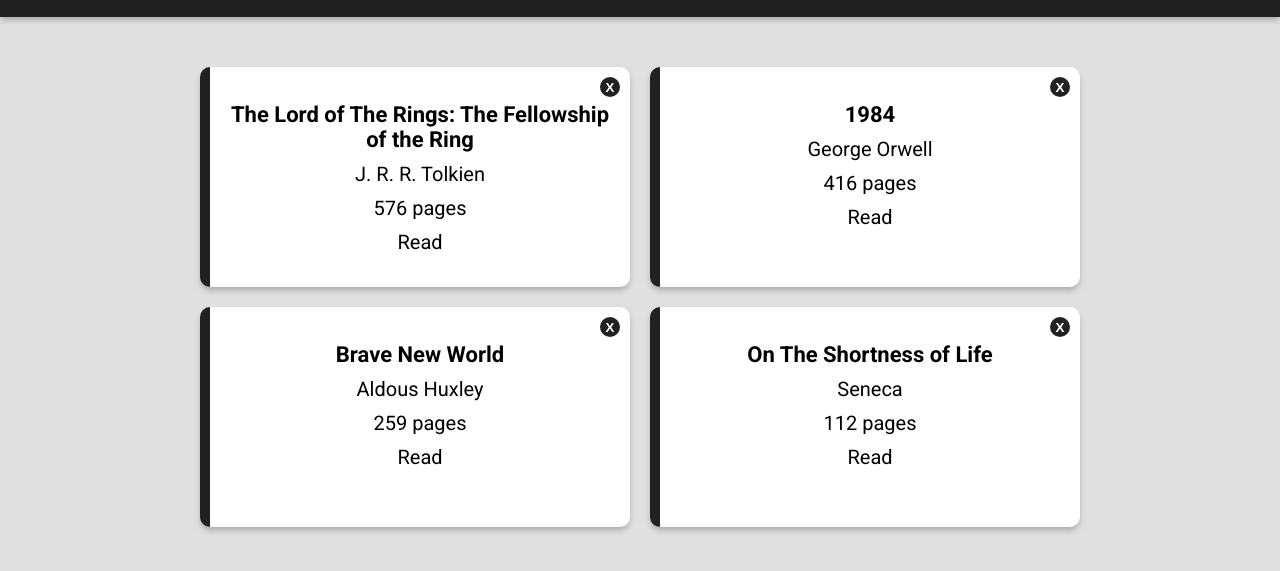
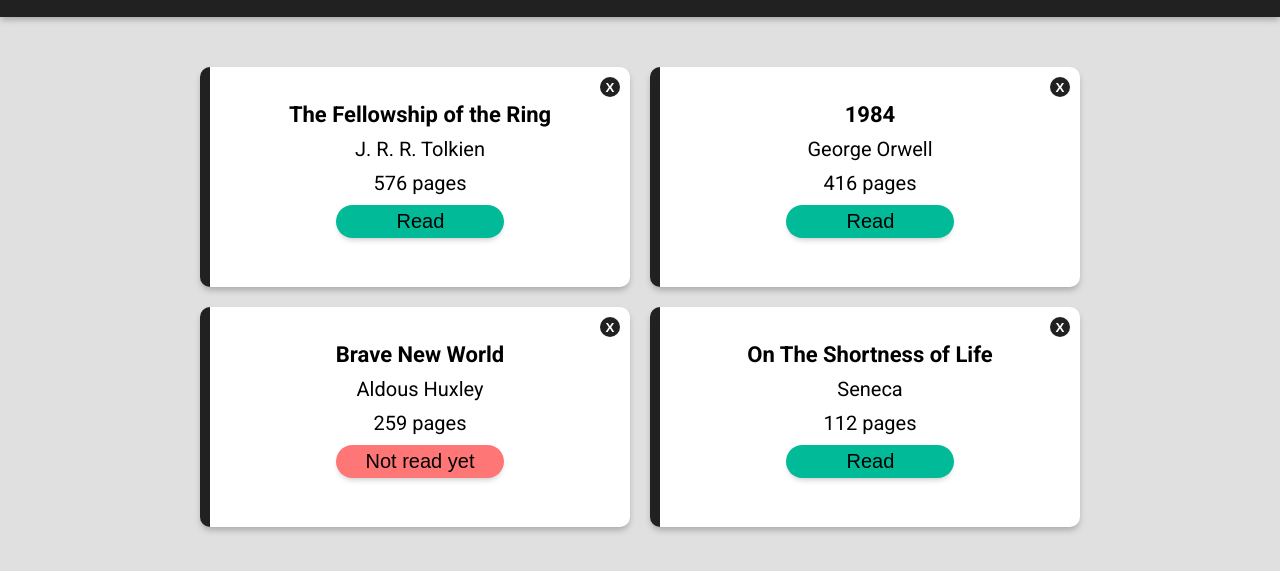
Before and after one commit to chrleal/Library, a plain HTML site: page index.html in a window 1280 px wide. Shown: the part 61-632 px from the top of the page. Drawn offline with Linux system fonts and the light colour scheme.

Commit message:
Add button to toggle between read and not yet read Update UI

```diff
--- a/script.js
+++ b/script.js
@@ -8,24 +8,29 @@ addBook.addEventListener('click', () => {
     const form = document.createElement('form');
     form.setAttribute("target", "dummyframe");
     document.body.insertBefore(form, div1);
+
     const h1 = document.createElement('h1');
     form.appendChild(h1);
     h1.textContent = "Add a new book";
+
     const divInput = document.createElement('div');
     form.appendChild(divInput);
     divInput.setAttribute('class', 'divInput');
+
     const title = document.createElement('input');
     divInput.appendChild(title);
     title.setAttribute('type', 'text');
     title.setAttribute('name', 'title');
     title.setAttribute('placeholder', 'Title');
     title.setAttribute('required', '');
+
     const author = document.createElement('input');
     divInput.appendChild(author);
     author.setAttribute('type', 'text');
     author.setAttribute('name', 'author');
     author.setAttribute('placeholder', 'Author');
     author.setAttribute('required', '');
+
     const pages = document.createElement('input');
     divInput.appendChild(pages);
     pages.setAttribute('type', 'number');
@@ -33,17 +38,21 @@ addBook.addEventListener('click', () => {
     pages.setAttribute('placeholder', 'Pages');
     pages.setAttribute('min', '0');
     pages.setAttribute('required', '');
+
     const divCheckbox = document.createElement('div');
     divCheckbox.setAttribute('class', 'divCheckbox');
     form.appendChild(divCheckbox)
+
     const readLabel = document.createElement('label');
     readLabel.setAttribute('for', 'read');
     readLabel.textContent = "Have you read this book?";
     divCheckbox.appendChild(readLabel);
+
     const read = document.createElement('input');
     read.setAttribute('type', 'checkbox');
     read.setAttribute('id', 'read');
     divCheckbox.appendChild(read);
+
     const submit = document.createElement('button')
     submit.setAttribute('class', 'submit')
     submit.textContent = "Submit";
@@ -68,17 +77,20 @@ addBook.addEventListener('click', () => {
     })
 });
 
-function Book(title, author, pages, read) {
+class Book {
+    constructor(title, author, pages, read, color) {
         this.title = title;
         this.author = author;
         this.pages = pages;
-    this.id = Math.floor(Math.random() * 1000)
+        this.id = Math.floor(Math.random() * 1000);
+        this.color = color;
         if (read.checked) {
             this.read = "Read";
         } else if (read == "read") {
             this.read = "Read";
         } else {
             this.read = "Not read yet";
+        }
     }
 }
 
@@ -92,11 +104,12 @@ function displayBook() {
     removeCard.forEach((card) => {
         card.remove();
     })
-    myLibrary.forEach((book) => {
+
+    myLibrary.forEach((book, index) => {
         const card = document.createElement('div');
         card.setAttribute('class', 'card');
-        // card.setAttribute('data-id', `${index}`)
         cardContainer.appendChild(card);
+
         const deleteCard = document.createElement('button')
         deleteCard.classList.add('deleteBtn')
         deleteCard.textContent = "X";
@@ -106,13 +119,36 @@ function displayBook() {
             cardContainer.removeChild(card);
         });
         card.appendChild(deleteCard);
-        cardContent = document.createElement('div');
+
+        const cardContent = document.createElement('div');
         cardContent.setAttribute('class', 'cardContent');
         card.appendChild(cardContent);
+
         const titleCard = document.createElement('h3');
         const authorCard = document.createElement('p');
         const pagesCard = document.createElement('p');
-        const readCard = document.createElement('p');
+        const readCard = document.createElement('button');
+        readCard.setAttribute('class', 'readBtn')
+        if (myLibrary[index].read == "Read") {
+            readCard.style.padding = '5px 61px';
+            readCard.style.backgroundColor = '#00BA98';
+        } else {
+            readCard.style.padding = '5px 30px';
+            readCard.style.backgroundColor = '#FF7676';
+        }
+        readCard.addEventListener('click', () => {
+            if (readCard.textContent == 'Read') {
+                readCard.style.padding = '5px 30px';
+                readCard.style.backgroundColor = '#FF7676';
+                readCard.textContent = 'Not read yet';
+                myLibrary[index].read = 'Not read yet';
+            } else {
+                readCard.style.padding = '5px 61px'
+                readCard.textContent = 'Read';
+                readCard.style.backgroundColor = '#00BA98';
+                myLibrary[index].read = 'Read';
+            }
+        })
         cardContent.appendChild(titleCard);
         cardContent.appendChild(authorCard);
         cardContent.appendChild(pagesCard);
@@ -125,13 +161,13 @@ function displayBook() {
     })
 }
 
-const book1 = new Book('The Lord of The Rings: The Fellowship of the Ring', 'J. R. R. Tolkien', 576, 'read')
+const book1 = new Book('The Fellowship of the Ring', 'J. R. R. Tolkien', 576, 'read')
 addBookToLibrary(book1)
 
 const book2 = new Book('1984', 'George Orwell', 416, 'read')
 addBookToLibrary(book2)
 
-const book3 = new Book('Brave New World', 'Aldous Huxley', 259, 'read')
+const book3 = new Book('Brave New World', 'Aldous Huxley', 259, '')
 addBookToLibrary(book3)
 
 const book4 = new Book('On The Shortness of Life', 'Seneca', 112, 'read')
--- a/style.css
+++ b/style.css
@@ -156,3 +156,14 @@ form h1{
     background-color: rgba(0,0,0,0.5);
     z-index: 1;
 }
+
+.readBtn {
+    padding: 5px 61px;
+    max-width: 168.95px;
+    max-height: 33px;
+    font-size: 20px;
+    border: 1px;
+    border-radius: 20px;
+    cursor: pointer;
+    box-shadow: 0 4px 6px -3px rgba(0, 0, 0, 0.25);
+}
```
Lines whose indentation alone changed are shown as unchanged.
